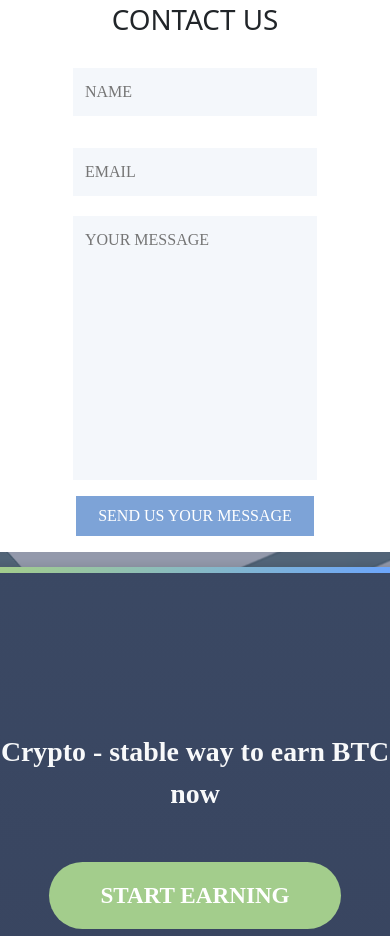
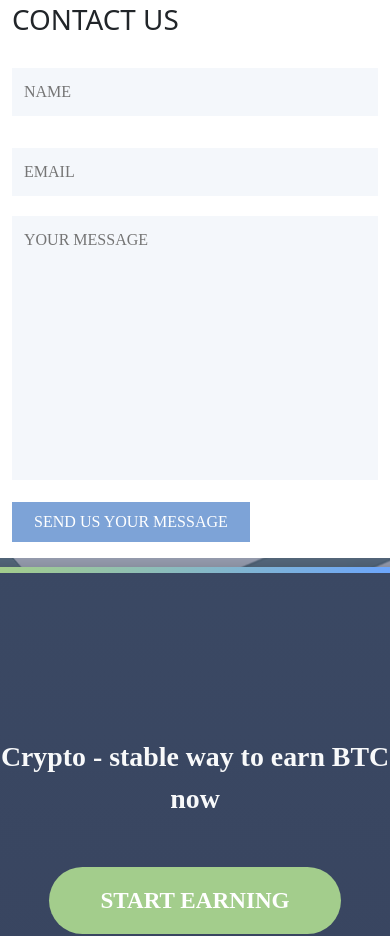
Before and after one commit to Yuliia-Stepura/PracticCssBootstrap, a plain HTML site: page index.html in a window 390 px wide. Shown: the part 5767-6703 px from the top of the page. Drawn offline with nearby package versions, Linux system fonts and the light colour scheme; a web font is replaced by a local one.

Commit message:
Add files via upload

```diff
--- a/index.html
+++ b/index.html
@@ -251,12 +251,12 @@
                     <div id="ribbon" class="col-10 col-lg-6 mt-lg-5"></div>
                 </div>
                 <div class="row justify-content-center ">
-                    <div class="col-12 col-lg-6 d-flex flex-column bg-white align-items-center position-absolute zindex-modal scrolly ">
+                    <div class="col-12 col-lg-6 d-md-flex flex-column bg-white align-items-center position-absolute zindex-modal scrolly ">
                         <h2 class="fs-1 my-3">CONTACT US</h2>
-                        <input type="text" name="contacts" class="contactus mt-lg-2 mt-sm-1 my-3 col-8 font-Circe" placeholder="NAME">
-                        <input type="text" name="contacts" class="contactus mt-lg-2 mt-sm-1 my-3 col-8 font-Circe" placeholder="EMAIL">
-                        <textarea name="contacts" id="input_text" class="contactus mt-lg-2 mt-sm-1 mt-1 col-8 font-Circe" placeholder="YOUR MESSAGE" rows="10"></textarea>
-                        <input type="button" id="input_send" class="btn-success py-2 px-lg-4 px-sm-2 font-Circe fs-6  my-3" value="SEND US YOUR MESSAGE">
+                        <input type="text" name="contacts" class="contactus mt-lg-2 mt-sm-1 my-3 col-12 col-md-8 font-Circe" placeholder="NAME">
+                        <input type="text" name="contacts" class="contactus mt-lg-2 mt-sm-1 my-3 col-12 col-md-8 font-Circe" placeholder="EMAIL">
+                        <textarea name="contacts" id="input_text" class="contactus mt-lg-2 mt-sm-1 mt-1 col-12 col-md-8 font-Circe" placeholder="YOUR MESSAGE" rows="10"></textarea>
+                        <input type="button" id="input_send" class="btn-success py-2  my-3 col-12 col-md-8 font-Circe  " value="SEND US YOUR MESSAGE">
                     </div>
                 </div>
                 <!-- </div> -->
@@ -264,17 +264,19 @@
             <div class="container-fluid gradient "></div>
 
             <div class="container-fluid p-0 no-gutters bg-footer position-static">
-                <div class="row text-center justify-content-center align-text-bottom my-5 pt-5">
+                <div class="row text-center justify-content-center align-text-bottom my-5 pt-5 pt-sm-2">
                     <div class="col-12 col-md-5">
-                        <div class="h-25 h-sm-10 "></div>
+                        <div class="h-25 mt-md-5 mt-1"></div>
                         <span class="fs-1 font-Circe text-light my-5 fw-bold px-sm-4">Crypto - stable way to earn BTC
                             now</span>
                         <div class="w-100"></div>
                         <div class="d-grid col-9 mx-auto my-5">
                             <input type="button" id="buttongreen" class="btn buttonGreen py-3 px-3 fs-3 font-Circe fw-bold" value="START EARNING">
                         </div>
+
                     </div>
                 </div>
+
                 <div class="row text-center justify-content-between align-items-center bg-footer border-secondary border-top border-2">
                     <div class="col-12 col-md-5 mx-auto">
                         <button class="btn buttonMenu mx-3 my-2 py-2 px-3 btn-round-pill btn-hover font-Circe fs-5">Rules</button>
```
